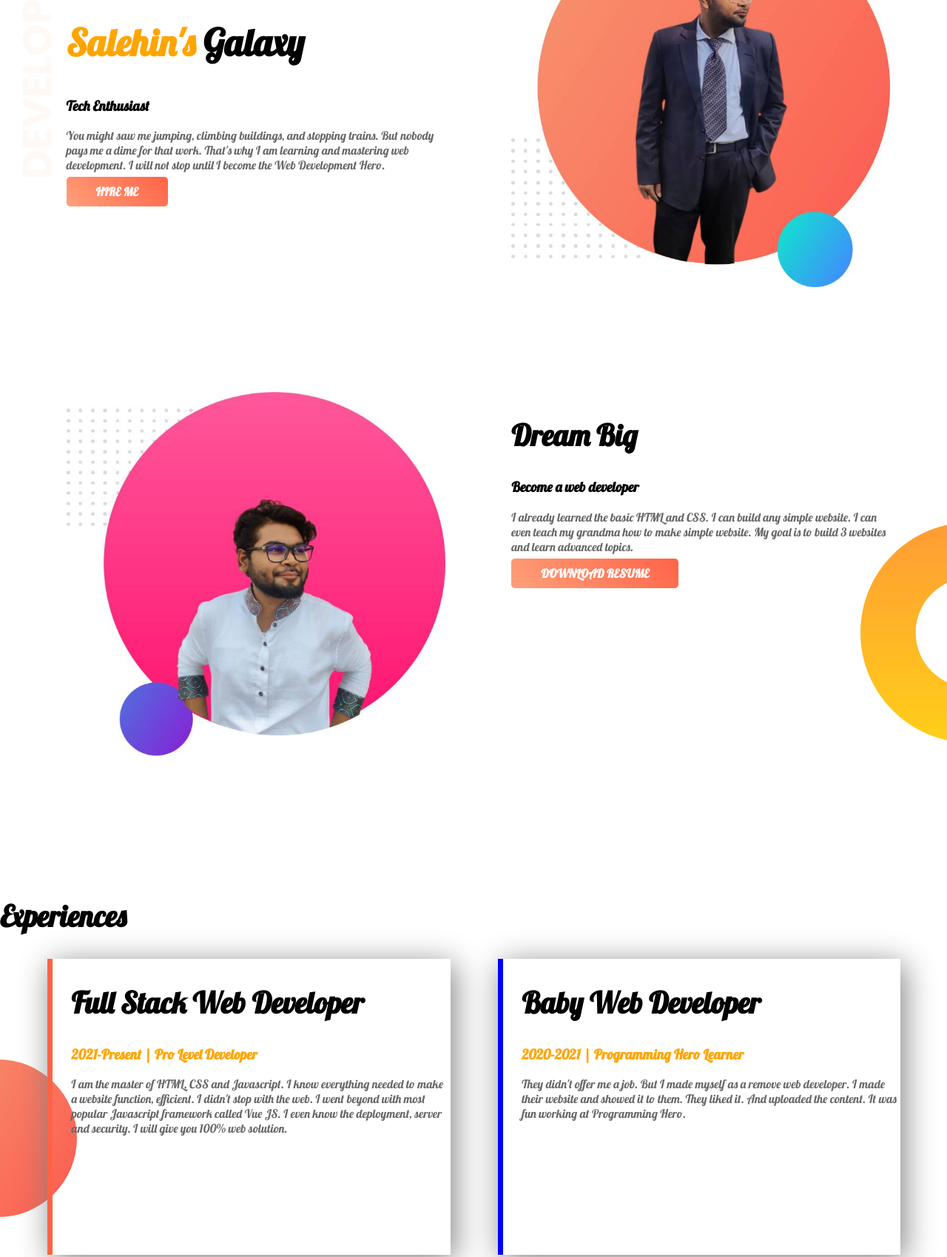
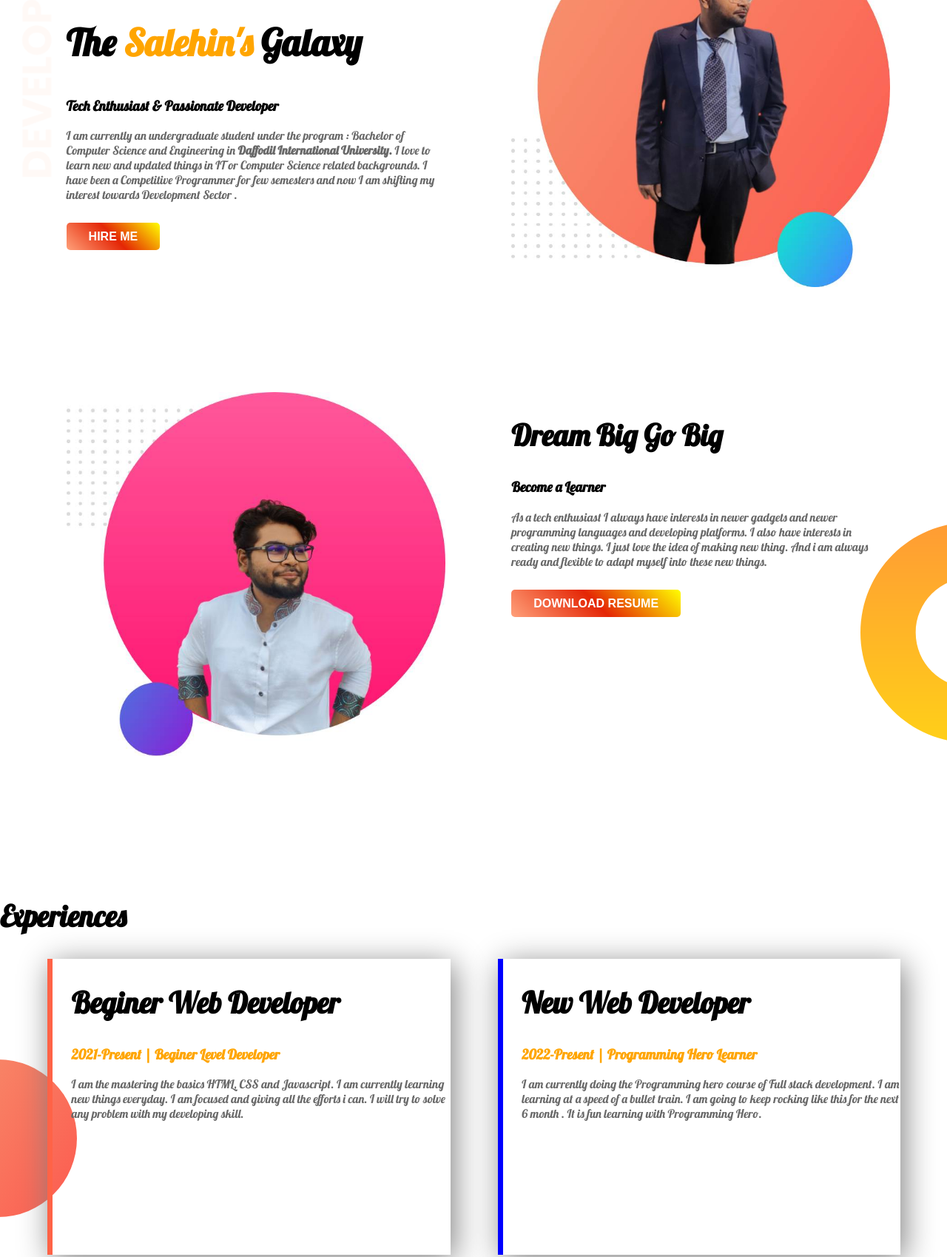
Before and after one commit to salehinthenoob/portfolio, a plain HTML site: page index.html in a window 1280 px wide. Shown: the part 120-1819 px from the top of the page at 74% size. Drawn offline with Linux system fonts and the light colour scheme.

Commit message:
finalcommittttttedd

```diff
--- a/index.html
+++ b/index.html
@@ -5,10 +5,11 @@
     <meta charset="UTF-8">
     <meta name="viewport" content="width=device-width, initial-scale=1.0">
     <meta http-equiv="X-UA-Compatible" content="ie=edge">
-    <title>Salehin's Website</title>
+    <title>Salehin's Portfolio</title>
     <link rel="preconnect" href="https://fonts.googleapis.com">
     <link rel="preconnect" href="https://fonts.gstatic.com" crossorigin>
-    <link href="https://fonts.googleapis.com/css2?family=Dancing+Script&family=Lobster&display=swap" rel="stylesheet">
+    <link href="https://fonts.googleapis.com/css2?family=Caveat&family=Dancing+Script&family=Lobster&display=swap"
+        rel="stylesheet">
     <link rel="stylesheet" href="style.css">
 </head>
 
@@ -16,12 +17,18 @@
     <section class="top-banner">
         <div class="half-width">
             <h1>Welcome To</h1>
-            <h1><span>Salehin's</span> Galaxy</h1>
-            <h3>Tech Enthusiast</h3>
-            <p>You might saw me jumping, climbing buildings, and stopping trains. But nobody pays me a dime for that
-                work. That's why I am learning and mastering web development. I will not stop until I become the Web
-                Development Hero.</p>
-            <a class="anchor-button" target="_blank" href="https://www.linkedin.com/company/programminghero/">HIRE
+            <h1>The <span>Salehin's</span> Galaxy</h1>
+            <h3>Tech Enthusiast & Passionate Developer</h3>
+            <p> I am currently an undergraduate student under the program : Bachelor of Computer Science and Engineering
+                in <span class="diu">Daffodil International University.</span> I love to learn new and updated things in
+                IT or
+                Computer Science
+                related backgrounds. I have been a Competitive Programmer for few semesters and now I am shifting my
+                interest towards Development Sector .
+            </p>
+
+            <br>
+            <a class="anchor-button" target="_blank" href="https://github.com/salehinthenoob">HIRE
                 ME</a>
         </div>
         <div class="half-width">
@@ -33,31 +40,36 @@
             <img src="images/safibg2.jpg" alt="">
         </div>
         <div class="half-width">
-            <h2>Dream Big</h2>
-            <h3>Become a web developer</h3>
-            <p>I already learned the basic HTML and CSS. I can build any simple website. I can even teach my grandma how
-                to make simple website. My goal is to build 3 websites and learn advanced topics.</p>
-            <a class="anchor-button" href="">DOWNLOAD RESUME</a>
+            <h2>Dream Big Go Big</h2>
+            <h3>Become a Learner</h3>
+            <p>As a tech enthusiast I always have interests in newer gadgets and newer programming languages and
+                developing platforms. I also have interests in creating new things. I just love the idea of making new
+                thing. And i am always ready and flexible to adapt myself into these new things.
+            </p>
+            <br>
+            <a class="anchor-button"
+                href="https://drive.google.com/file/d/1opcl2uN7z4VJwr2Py9PdP4xykdWpfGzw/view?usp=sharing">DOWNLOAD
+                RESUME</a>
         </div>
     </section>
     <section class="experience-area">
         <h2>Experiences</h2>
         <div class="half-width" id="full-stack">
-            <h2>Full Stack Web Developer</h2>
-            <h3>2021-Present | Pro Level Developer</h3>
-            <p>I am the master of HTML, CSS and Javascript. I know everything needed to make a website function,
-                efficient. I didn't stop with the web. I went beyond with most popular Javascript framework called Vue
-                JS. I even know the deployment, server and security. I will give you 100% web solution.</p>
+            <h2>Beginer Web Developer</h2>
+            <h3>2021-Present | Beginer Level Developer</h3>
+            <p>I am the mastering the basics HTML, CSS and Javascript. I am currently learning new things everyday. I am
+                focused and giving all the efforts i can. I will try to solve any problem with my developing skill.</p>
         </div>
         <div class="half-width" id="baby-web">
-            <h2>Baby Web Developer</h2>
-            <h3>2020-2021 | Programming Hero Learner</h3>
-            <p>They didn't offer me a job. But I made myself as a remove web developer. I made their website and showed
-                it to them. They liked it. And uploaded the content. It was fun working at Programming Hero.</p>
+            <h2>New Web Developer</h2>
+            <h3>2022-Present | Programming Hero Learner</h3>
+            <p>I am currently doing the Programming hero course of Full stack development. I am learning at a speed of a
+                bullet train. I am going to keep rocking like this for the next 6 month . It is fun learning with
+                Programming Hero.</p>
         </div>
     </section>
     <footer>
-        <p>© Peter Parker 2023, a Programming Hero initiative.</p>
+        <p>© MD. Nazmus Salehin 2022, a Programming Hero Soldier.</p>
     </footer>
 </body>
 
--- a/style.css
+++ b/style.css
@@ -1,8 +1,11 @@
 body {
     margin: 0;
+    font-family: 'Caveat', cursive;
+
     font-family: 'Dancing Script', cursive;
 
     font-family: 'Lobster', cursive;
+    ;
 }
 
 section {
@@ -30,17 +33,22 @@ h1 span {
     color: orange;
 }
 
+.diu {
+    font-weight: bold;
+}
+
 .half-width img {
     width: 100%;
 }
 
 .anchor-button {
     text-decoration: none;
-    background: linear-gradient(45deg, lightsalmon, tomato);
-    padding: 10px 40px;
+    background: linear-gradient(45deg, lightsalmon, rgb(228, 38, 5), yellow);
+    padding: 10px 30px;
     border-radius: 5px;
     color: white;
     font-weight: 700;
+    font-family: Arial, Helvetica, sans-serif;
 }
 
 p {
```
